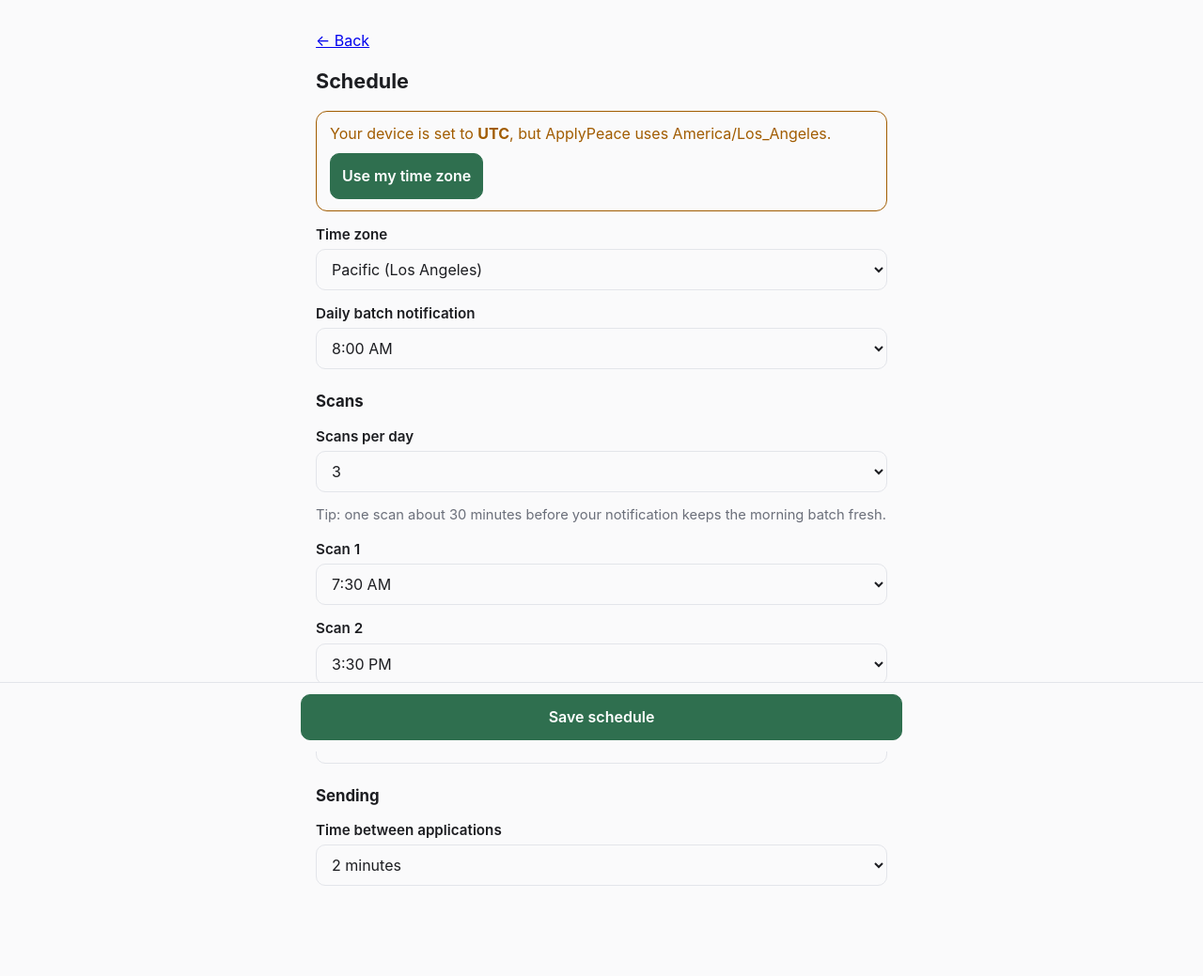
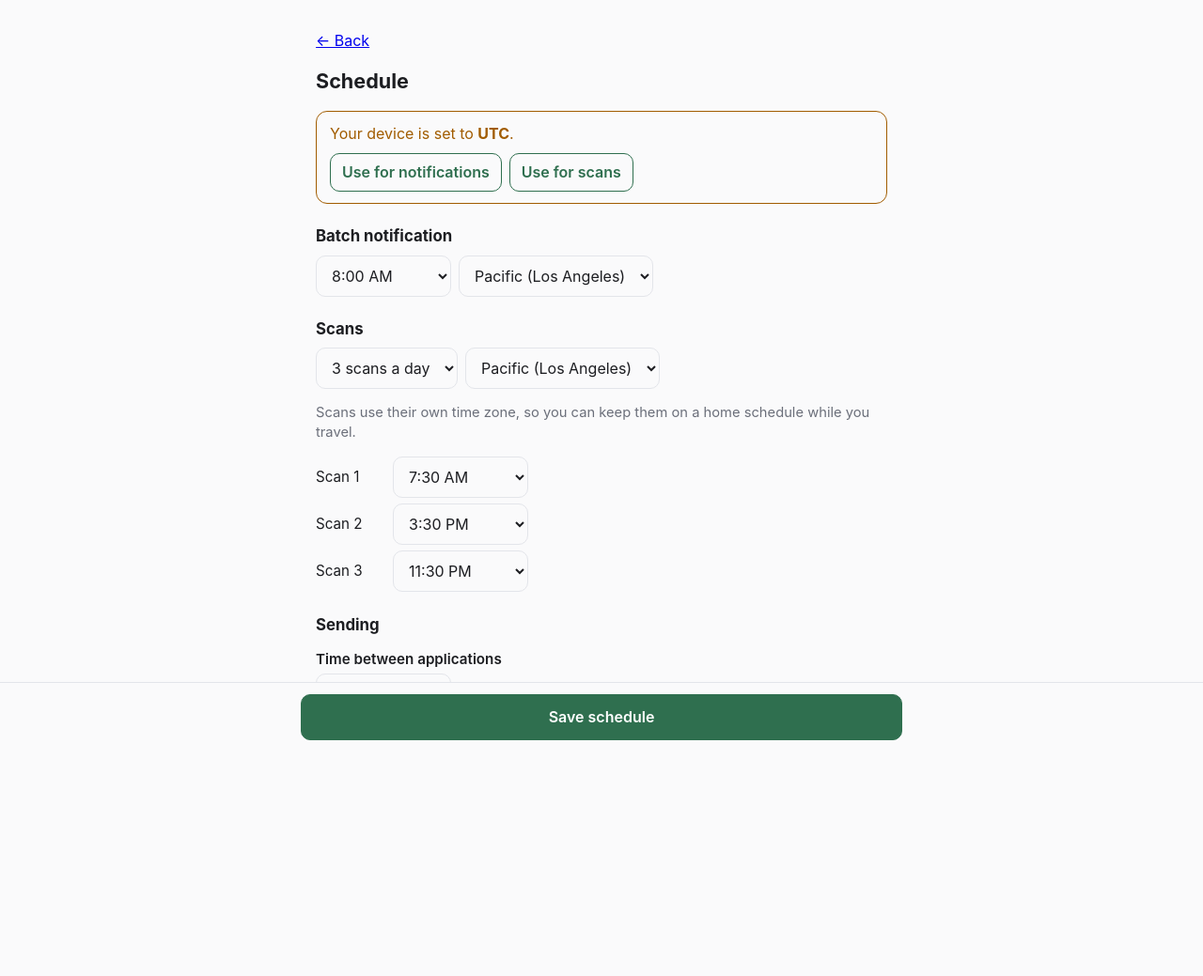
Before and after one commit to ChuqingShi/ApplyPeace, a FastAPI app: page /schedule in a window 1280 px wide. Shown: the whole page at 94% size. After the commit the page ends 788 px from the top, so only its background shows below. Run offline with FastAPI, Linux system fonts and the light colour scheme.

Commit message:
Schedule: separate time zones for notifications and scans; narrower dropdowns
- Notification and scans each have their own time zone, so scans can
  keep a home schedule while you travel
- The device time-zone prompt offers 'Use for notifications' and
  'Use for scans' separately
- Dropdowns size to their content instead of spanning the screen

Agent-Thread-Id: 02afbc7e-1aa1-4f5d-9c2e-bf722dec26ce
Co-Authored-By: Claude Opus 5.5 <noreply@anthropic.com>

```diff
--- a/src/applypeace/schedule.py
+++ b/src/applypeace/schedule.py
@@ -48,6 +48,12 @@ def common_zones(current: str) -> list[tuple[str, str]]:
     return COMMON_ZONES if any(z == current for z, _ in COMMON_ZONES) else [(current, current)] + COMMON_ZONES
 
 
+def zones_of(settings: dict) -> tuple[str, str]:
+    """(notification time zone, scan time zone); both fall back to the older single setting."""
+    base = settings.get("timezone", "America/Los_Angeles")
+    return settings.get("notify_timezone") or base, settings.get("scan_timezone") or base
+
+
 SCAN_LEAD_MINUTES = 30  # scan this long before the notification, so the batch is fresh
 
 
@@ -82,16 +88,16 @@ def parse_times(text: str) -> list[str]:
 
 def routines(p: Paths, port: int = 8765) -> list[dict]:
     settings = load_settings(p)
-    tz = settings.get("timezone", "America/Los_Angeles")
+    notify_tz, scan_tz = zones_of(settings)
     times = settings.get("scan_times") or scan_times(settings["notify_time"], settings["scan_interval_hours"])
     scans = [
         {"name": f"{PREFIX}cycle-{i}", "command": _ap("cycle", p), "type": "daily", "time": t,
-         "timezone": tz, "timeout": 3600}
+         "timezone": scan_tz, "timeout": 3600}
         for i, t in enumerate(times, 1)
     ]
     return scans + [
         {"name": PREFIX + "digest", "command": _ap("digest", p), "type": "daily", "time": settings["notify_time"],
-         "timezone": tz, "timeout": 300},
+         "timezone": notify_tz, "timeout": 300},
         {"name": PREFIX + "apply", "command": _ap("apply --max 1", p), "type": "interval", "interval": 600,
          "timeout": 1800},  # one application per tick keeps them spaced; 30 min covers a code wait
         {"name": PREFIX + "web", "command": _ap(f"serve --background --port {port}", p), "type": "interval",
--- a/src/applypeace/web/app.py
+++ b/src/applypeace/web/app.py
@@ -392,7 +392,10 @@ def create_app(p: config.Paths | None = None) -> FastAPI:
         settings = config.load_settings(p)
         times = settings.get("scan_times") or schedule.scan_times(settings["notify_time"], settings["scan_interval_hours"])
         return render(request, "schedule.html", msg=msg, scan_list=times, slots=schedule.TIME_SLOTS,
-                      max_scans=schedule.MAX_SCANS, zones=schedule.common_zones(settings["timezone"]),
+                      max_scans=schedule.MAX_SCANS, notify_tz=schedule.zones_of(settings)[0],
+                      scan_tz=schedule.zones_of(settings)[1],
+                      notify_zones=schedule.common_zones(schedule.zones_of(settings)[0]),
+                      scan_zones=schedule.common_zones(schedule.zones_of(settings)[1]),
                       gaps=[1, 2, 3, 5, 10, 15, 30, 60])
 
     @app.post("/schedule")
@@ -410,12 +413,15 @@ def create_app(p: config.Paths | None = None) -> FastAPI:
             times = sorted({form.get(f"scan_{i}", "") for i in range(1, count + 1)} - {""})
             if notify not in valid or not times or not set(times) <= valid or not 1 <= count <= schedule.MAX_SCANS:
                 raise ValueError("Pick a notification time and at least one scan time")
-            tz = form.get("timezone", settings["timezone"])
-            try:
-                ZoneInfo(tz)
-            except (ZoneInfoNotFoundError, ValueError):
-                raise ValueError(f"'{tz}' isn't a time zone name like America/New_York")
-            settings.update(notify_time=notify, scan_times=times, timezone=tz,
+            zones = {}
+            for key in ("notify_timezone", "scan_timezone"):
+                tz = form.get(key, "") or schedule.zones_of(settings)[key == "scan_timezone"]
+                try:
+                    ZoneInfo(tz)
+                except (ZoneInfoNotFoundError, ValueError):
+                    raise ValueError(f"'{tz}' isn't a time zone name like America/New_York")
+                zones[key] = tz
+            settings.update(notify_time=notify, scan_times=times, timezone=zones["notify_timezone"], **zones,
                             apply_gap_seconds=max(60, int(form.get("apply_gap_minutes", 2)) * 60))
         except ValueError as exc:
             return go(f"/schedule?msg={exc}")
--- a/src/applypeace/web/templates/schedule.html
+++ b/src/applypeace/web/templates/schedule.html
@@ -1,42 +1,58 @@
 {% extends "base.html" %}{% set title = "Schedule" %}
 {% block body %}
+<style>
+  .sched select { width: auto; min-width: 9rem; max-width: 100%; }
+  .sched .pair { display: flex; flex-wrap: wrap; gap: 8px; align-items: center; }
+  .sched .scan-row { display: flex; gap: 10px; align-items: center; margin: 6px 0; }
+  .sched .scan-row label { margin: 0; min-width: 4.5rem; font-weight: 400; }
+  .sched .scan-row[hidden], .tz-actions [hidden] { display: none; }
+  .tz-actions { display: flex; gap: 8px; margin-top: 8px; flex-wrap: wrap; }
+  .tz-actions button { flex: 0 1 auto; padding: 8px 12px; }
+</style>
 <p><a href="/">← Back</a></p>
 <h1>Schedule</h1>
 {% if msg %}<div class="card ok">{{ msg }}</div>{% endif %}
 <div class="card warn" id="tz-banner" hidden>
-Your device is set to <strong id="tz-device"></strong>, but ApplyPeace uses {{ settings.timezone }}.
-<button type="button" id="tz-use" style="margin-top:8px">Use my time zone</button></div>
-<form method="post" action="/schedule" id="schedule-form">
+Your device is set to <strong id="tz-device"></strong>.
+<div class="tz-actions">
+<button type="button" class="secondary" data-target="notify-tz" id="tz-notify-btn">Use for notifications</button>
+<button type="button" class="secondary" data-target="scan-tz" id="tz-scan-btn">Use for scans</button>
+</div></div>
+<form method="post" action="/schedule" id="schedule-form" class="sched">
 <input type="hidden" name="_token" value="{{ token }}">
 
-<label>Time zone</label>
-<select name="timezone" id="tz-input">
-{% for value, label in zones %}<option value="{{ value }}" {{ 'selected' if value == settings.timezone }}>{{ label }}</option>{% endfor %}
-</select>
-
-<label>Daily batch notification</label>
-<select name="notify_time">
+<h2>Batch notification</h2>
+<div class="pair">
+<select name="notify_time" aria-label="Notification time">
 {% for value, label in slots %}<option value="{{ value }}" {{ 'selected' if value == settings.notify_time }}>{{ label }}</option>{% endfor %}
 </select>
+<select name="notify_timezone" id="notify-tz" aria-label="Notification time zone">
+{% for value, label in notify_zones %}<option value="{{ value }}" {{ 'selected' if value == notify_tz }}>{{ label }}</option>{% endfor %}
+</select>
+</div>
 
 <h2>Scans</h2>
-<label>Scans per day</label>
-<select name="scan_count" id="scan-count">
-{% for n in range(1, max_scans + 1) %}<option value="{{ n }}" {{ 'selected' if n == scan_list|length }}>{{ n }}</option>{% endfor %}
+<div class="pair">
+<select name="scan_count" id="scan-count" aria-label="Scans per day">
+{% for n in range(1, max_scans + 1) %}<option value="{{ n }}" {{ 'selected' if n == scan_list|length }}>{{ n }} scan{{ 's' if n != 1 }} a day</option>{% endfor %}
 </select>
-<p class="muted small">Tip: one scan about 30 minutes before your notification keeps the morning batch fresh.</p>
+<select name="scan_timezone" id="scan-tz" aria-label="Scan time zone">
+{% for value, label in scan_zones %}<option value="{{ value }}" {{ 'selected' if value == scan_tz }}>{{ label }}</option>{% endfor %}
+</select>
+</div>
+<p class="muted small">Scans use their own time zone, so you can keep them on a home schedule while you travel.</p>
 {% for i in range(1, max_scans + 1) %}
 <div class="scan-row" data-i="{{ i }}" {{ 'hidden' if i > scan_list|length }}>
-<label>Scan {{ i }}</label>
-<select name="scan_{{ i }}">
+<label for="scan_{{ i }}">Scan {{ i }}</label>
+<select name="scan_{{ i }}" id="scan_{{ i }}">
 {% set current = scan_list[i - 1] if i <= scan_list|length else '' %}
 {% for value, label in slots %}<option value="{{ value }}" {{ 'selected' if value == current }}>{{ label }}</option>{% endfor %}
 </select></div>
 {% endfor %}
 
 <h2>Sending</h2>
-<label>Time between applications</label>
-<select name="apply_gap_minutes">
+<label for="gap">Time between applications</label>
+<select name="apply_gap_minutes" id="gap">
 {% set gap = (settings.apply_gap_seconds // 60) or 1 %}
 {% for g in gaps %}<option value="{{ g }}" {{ 'selected' if g == gap or (loop.first and gap < g) }}>{{ g }} minute{{ 's' if g != 1 }}</option>{% endfor %}
 </select>
@@ -62,16 +78,23 @@ Your device is set to <strong id="tz-device"></strong>, but ApplyPeace uses {{ s
   rows.forEach(function (row) { if (row.hidden) row.querySelector("select").disabled = true; });
 
   var device = Intl.DateTimeFormat().resolvedOptions().timeZone;
-  var saved = {{ settings.timezone | tojson }};
-  if (!device || device === saved) return;
+  var current = { "notify-tz": {{ notify_tz | tojson }}, "scan-tz": {{ scan_tz | tojson }} };
+  if (!device) return;
+  var any = false;
+  ["notify-tz", "scan-tz"].forEach(function (id) {
+    var btn = document.querySelector('[data-target="' + id + '"]');
+    if (current[id] === device) { btn.hidden = true; return; }
+    any = true;
+    btn.onclick = function () {
+      var sel = document.getElementById(id);
+      if (!Array.from(sel.options).some(function (o) { return o.value === device; })) sel.add(new Option(device, device));
+      sel.value = device;
+      document.getElementById("schedule-form").submit();
+    };
+  });
+  if (!any) return;
   document.getElementById("tz-device").textContent = device;
   document.getElementById("tz-banner").hidden = false;
-  document.getElementById("tz-use").onclick = function () {
-    var sel = document.getElementById("tz-input");
-    if (!Array.from(sel.options).some(function (o) { return o.value === device; })) sel.add(new Option(device, device));
-    sel.value = device;
-    document.getElementById("schedule-form").submit();
-  };
 })();
 </script>
 {% endblock %}
```
Also changed, not shown: tests/test_setup_web.py (+10 -7 lines).
